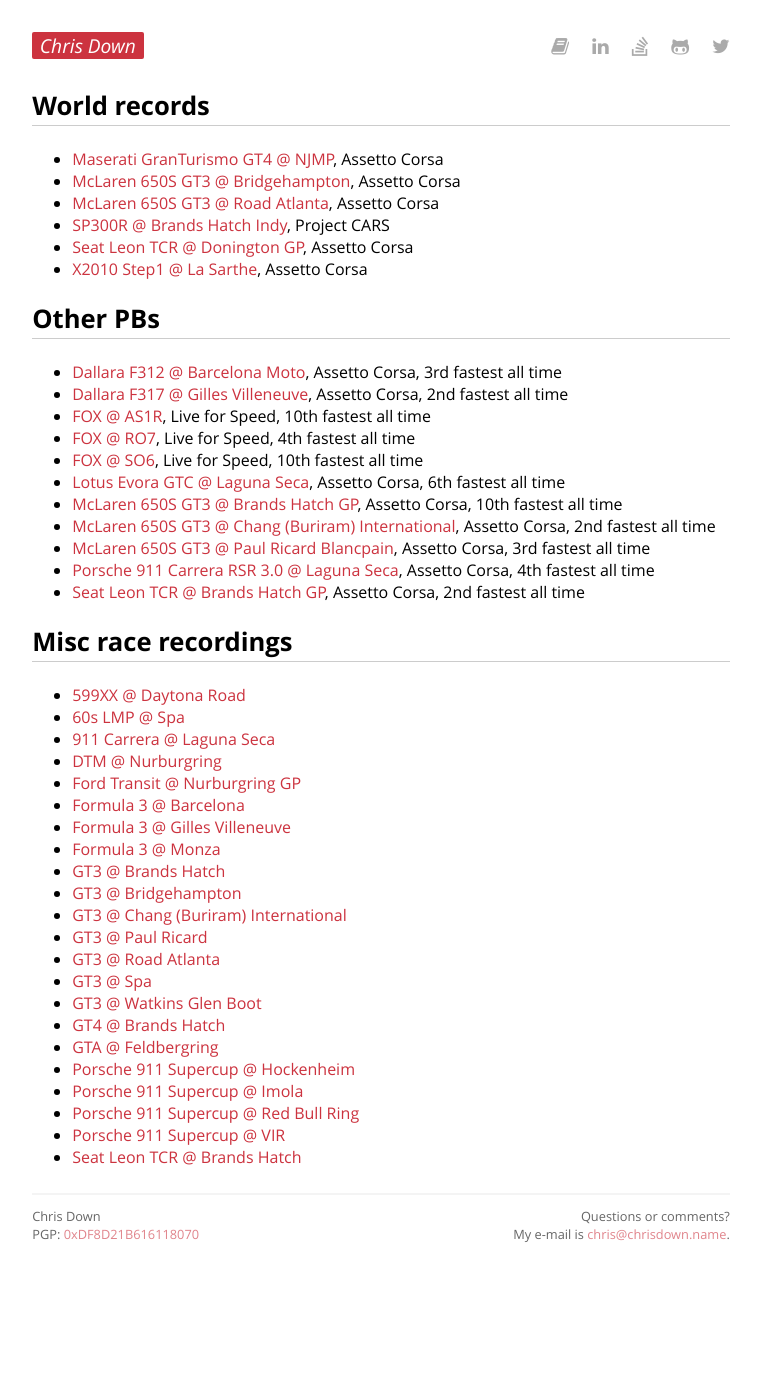
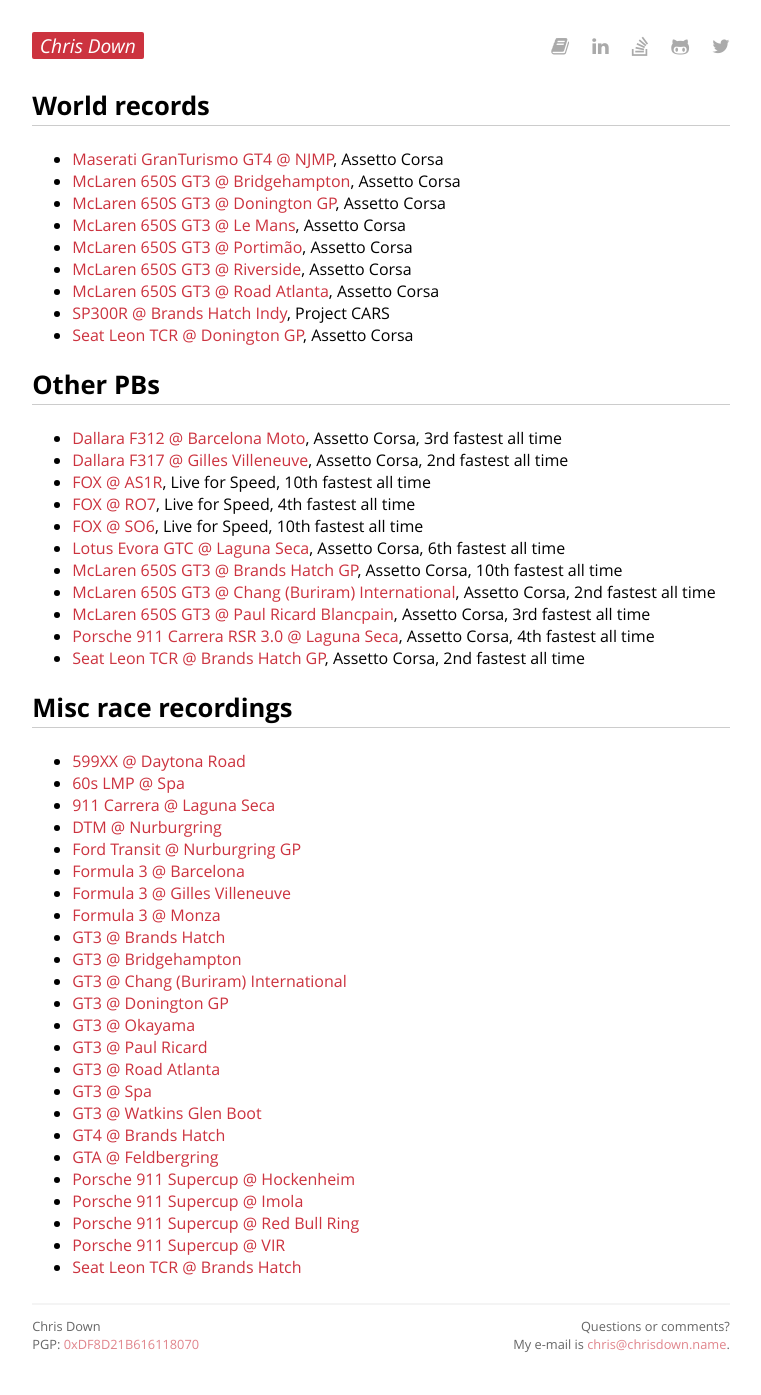
Before and after one commit to cdown/chrisdown.name, a Jekyll site: the page built from racing.md, in a window 1280 px wide. Shown: the whole page, without its empty margins (259-1020 px from the left). Built offline with Jekyll 4.4.1, drawn with Linux system fonts in a browser that asks for light colours; before the commit the page ends 1285 px from its top, so only the background shows below that.

Commit message:
Add new records

```diff
--- a/racing.md
+++ b/racing.md
@@ -7,10 +7,13 @@ title: "Sim racing history"
 
 - [Maserati GranTurismo GT4 @ NJMP](https://www.youtube.com/watch?v=-Dc0mfbhX8E), Assetto Corsa
 - [McLaren 650S GT3 @ Bridgehampton](https://www.youtube.com/watch?v=LvUUHBSTIbw), Assetto Corsa
+- [McLaren 650S GT3 @ Donington GP](https://www.youtube.com/watch?v=6AUg5jqUoes), Assetto Corsa
+- [McLaren 650S GT3 @ Le Mans](https://www.youtube.com/watch?v=-_zZXx1DiZY&t=90s), Assetto Corsa
+- [McLaren 650S GT3 @ Portimão](https://www.youtube.com/watch?v=8adD9P4gM7A), Assetto Corsa
+- [McLaren 650S GT3 @ Riverside](https://www.youtube.com/watch?v=tbeb8gpFbNw), Assetto Corsa
 - [McLaren 650S GT3 @ Road Atlanta](https://www.youtube.com/watch?v=Q-Ho6vwZ3uA), Assetto Corsa
 - [SP300R @ Brands Hatch Indy](https://www.youtube.com/watch?v=qvyPT3P8aHw), Project CARS
 - [Seat Leon TCR @ Donington GP](https://www.youtube.com/watch?v=CgQbzRjC8ZA), Assetto Corsa
-- [X2010 Step1 @ La Sarthe](https://www.youtube.com/watch?v=6gJL3ZT8fCo), Assetto Corsa
 
 ## Other PBs
 
@@ -39,6 +42,8 @@ title: "Sim racing history"
 - [GT3 @ Brands Hatch](https://www.youtube.com/watch?v=0w7eXvuIFWQ)
 - [GT3 @ Bridgehampton](https://www.youtube.com/watch?v=YoTAXaICFxs)
 - [GT3 @ Chang (Buriram) International](https://www.youtube.com/watch?v=F7-ztn30jYs)
+- [GT3 @ Donington GP](https://www.youtube.com/watch?v=ZA5vARvRk6Y)
+- [GT3 @ Okayama](https://www.youtube.com/watch?v=iYxqzHmi9R4)
 - [GT3 @ Paul Ricard](https://www.youtube.com/watch?v=AXTnM_iHSsE)
 - [GT3 @ Road Atlanta](https://www.youtube.com/watch?v=0Ww99BLcnfI)
 - [GT3 @ Spa](https://www.youtube.com/watch?v=-C675sbunvs)
```
